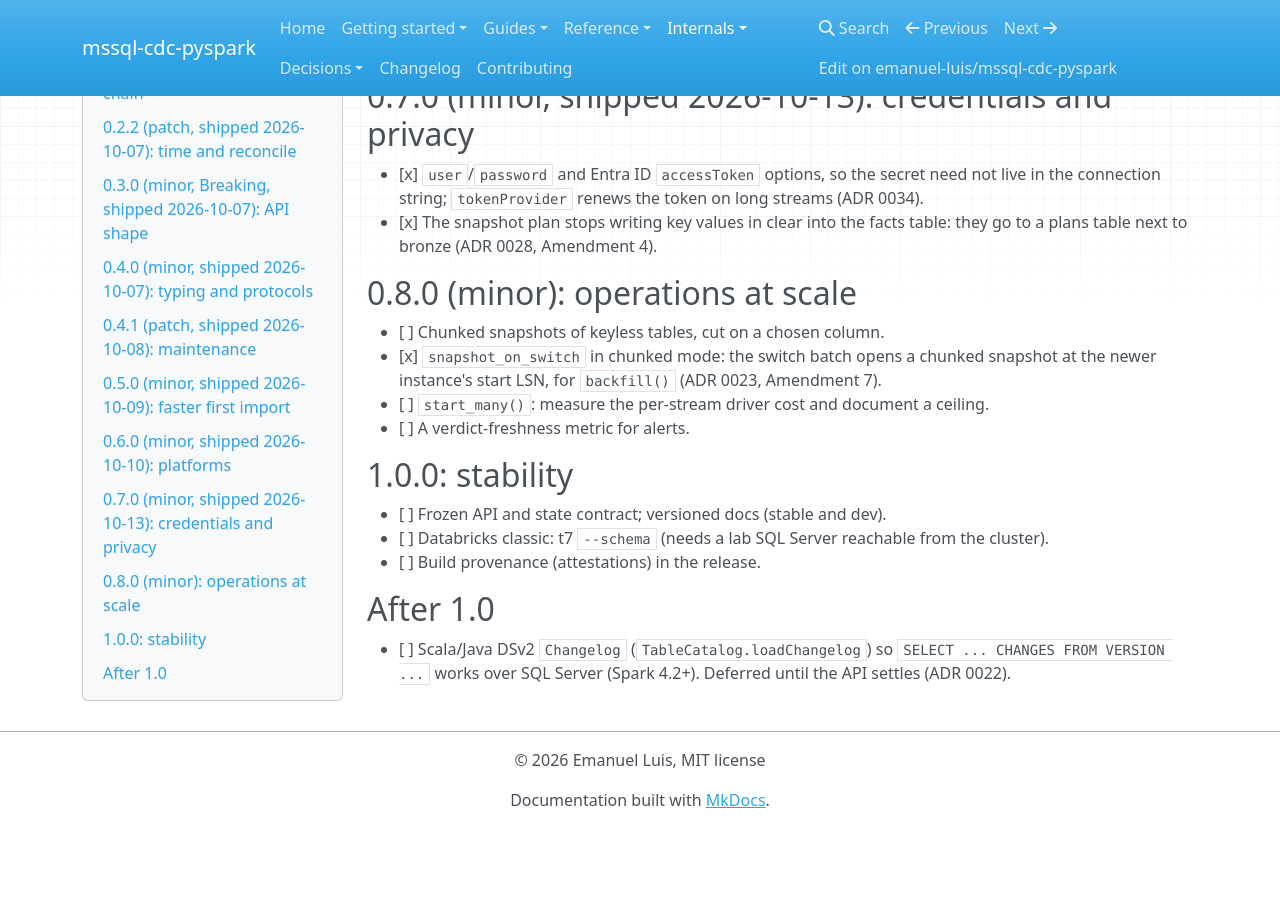
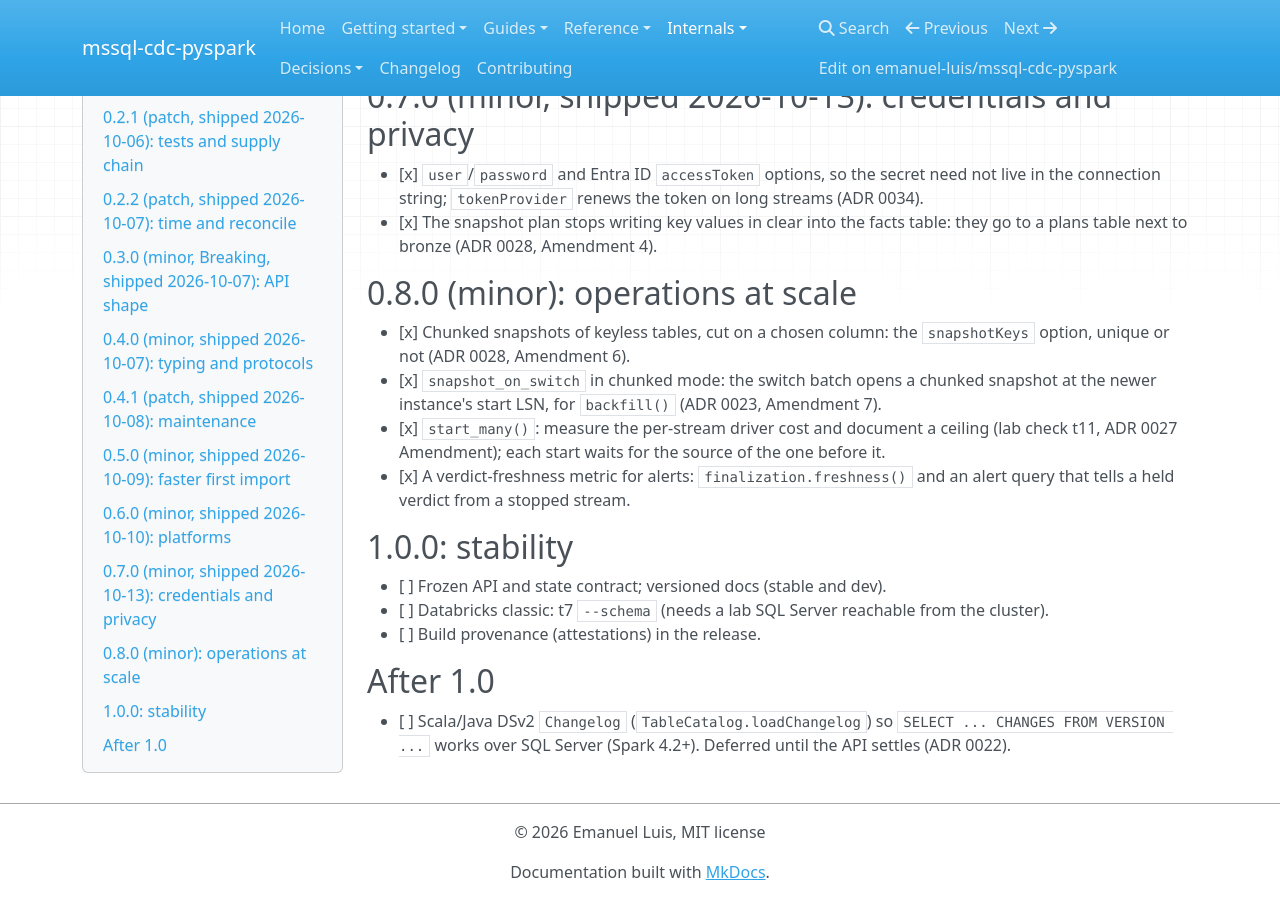
Before and after one commit to emanuel-luis/mssql-cdc-pyspark, an MkDocs documentation site: the page built from docs/ROADMAP.md, in a window 1280 px wide and 900 px high, scrolled down 2523 px. Built offline with MkDocs 1.6.1, drawn with Linux system fonts in a browser that asks for light colours; nearby versions of some CDN libraries; before the commit the page ends 3351 px from its top, so only the background shows below that.

Commit message:
docs(roadmap): the driver cost per stream and the verdict freshness are done
Both 0.8.0 items shipped in the two commits before this one.

```diff
--- a/docs/ROADMAP.md
+++ b/docs/ROADMAP.md
@@ -125,11 +125,14 @@ fixes, or changes nothing users can see (tests, CI, docs); a minor may break the
 
 ## 0.8.0 (minor): operations at scale
 
-- [ ] Chunked snapshots of keyless tables, cut on a chosen column.
+- [x] Chunked snapshots of keyless tables, cut on a chosen column: the `snapshotKeys` option,
+      unique or not (ADR 0028, Amendment 6).
 - [x] `snapshot_on_switch` in chunked mode: the switch batch opens a chunked snapshot at the
       newer instance's start LSN, for `backfill()` (ADR 0023, Amendment 7).
-- [ ] `start_many()`: measure the per-stream driver cost and document a ceiling.
-- [ ] A verdict-freshness metric for alerts.
+- [x] `start_many()`: measure the per-stream driver cost and document a ceiling (lab check
+      t11, ADR 0027 Amendment); each start waits for the source of the one before it.
+- [x] A verdict-freshness metric for alerts: `finalization.freshness()` and an alert query
+      that tells a held verdict from a stopped stream.
 
 ## 1.0.0: stability
 
```
